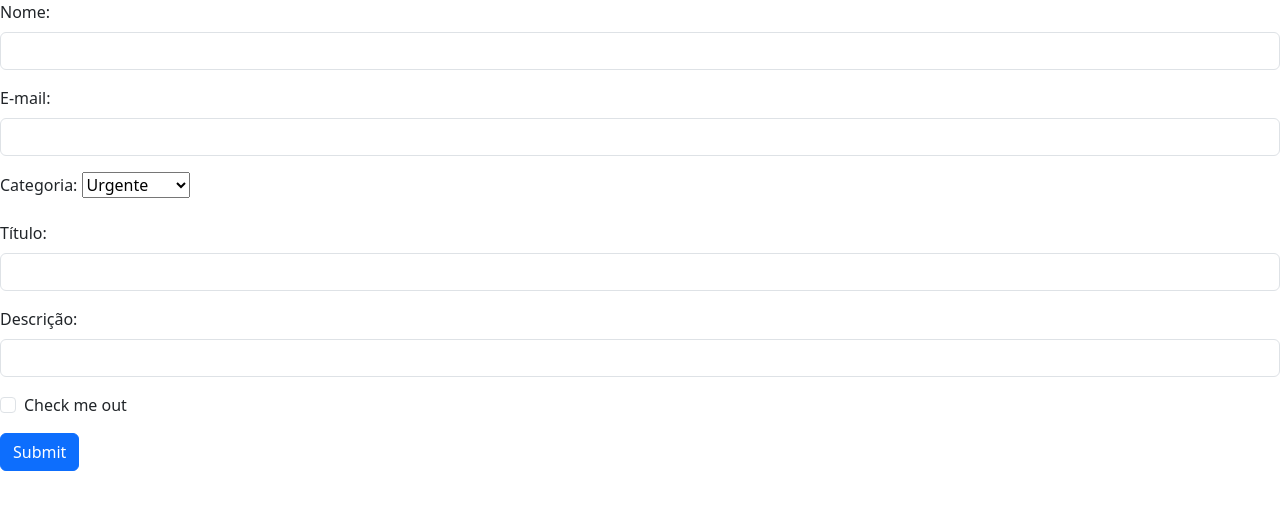
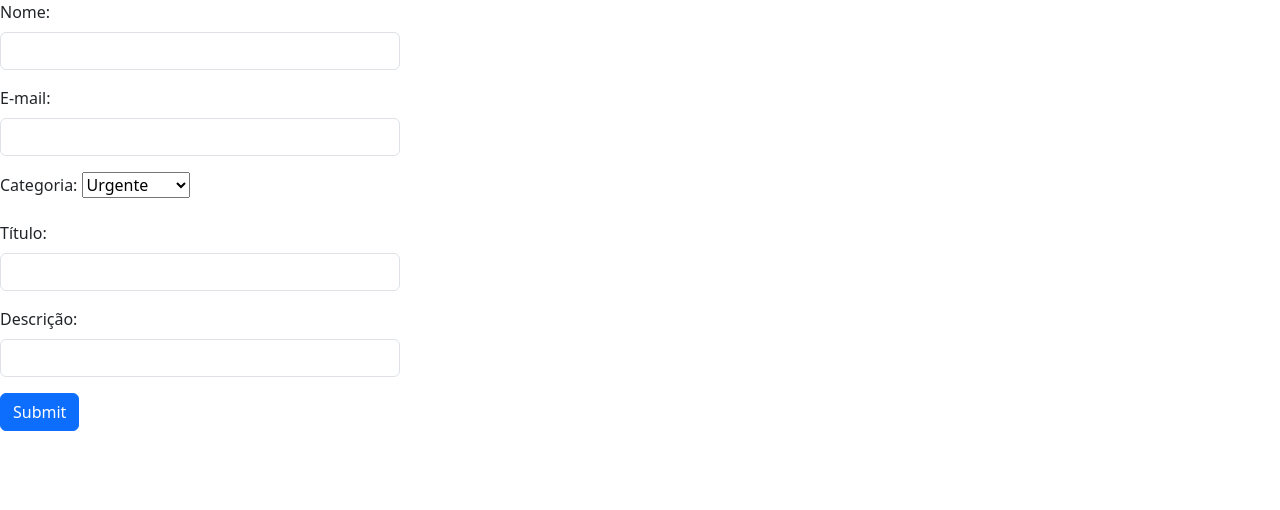
Before and after one commit to BergaMot4/teste02-tadw, a plain HTML site: page index.html in a window 1280 px wide. Drawn offline with nearby package versions, Linux system fonts and the light colour scheme.

Commit message:
Última atualização

```diff
--- a/index.html
+++ b/index.html
@@ -12,12 +12,12 @@
         <form onsubmit="return validar()">
             <div class="mb-3">
               <label class="form-label">Nome:</label>
-              <input type="text" class="form-control" id="nome" aria-describedby="emailHelp">
+              <input type="text" class="form-control" id="nome" aria-describedby="emailHelp" style="width: 400px;">
             </div>
 
             <div class="mb-3">
               <label class="form-label">E-mail:</label>
-              <input type="email" class="form-control" id="email" aria-describedby="emailHelp">
+              <input type="email" class="form-control" id="email" aria-describedby="emailHelp" style="width: 400px;">
             </div>
 
             <div class="mb-3">
@@ -31,18 +31,14 @@
 
             <div class="mb-3">
               <label class="form-label">Título:</label>
-              <input type="text" class="form-control" id="titulo" aria-describedby="emailHelp">
+              <input type="text" class="form-control" id="titulo" aria-describedby="emailHelp" style="width: 400px;">
             </div>
 
             <div class="mb-3">
               <label class="form-label">Descrição:</label>
-              <input type="text" class="form-control" id="descricao" aria-describedby="emailHelp">
+              <input type="text" class="form-control" id="descricao" aria-describedby="emailHelp" style="width: 400px;">
             </div>
 
-            <div class="mb-3 form-check">
-              <input type="checkbox" class="form-check-input" id="exampleCheck1">
-              <label class="form-check-label" for="exampleCheck1">Check me out</label>
-            </div>
             <button type="submit" id="Salvar" class="btn btn-primary">Submit</button>
           </form>
     </div>
```
